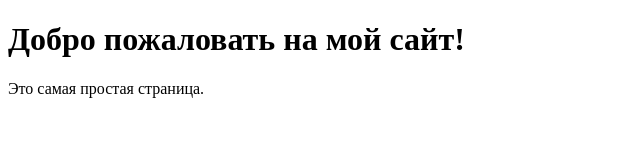
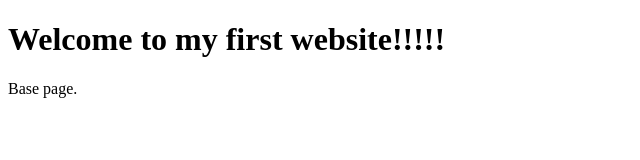
Before and after one commit to Alex123456111/My-first-project, a plain HTML site: page index.html in a window 1280 px wide. Shown: the whole page, without its empty margins (0-640 px from the left). Drawn offline with Linux system fonts and the light colour scheme.

Commit message:
Changed greeting: Welkome to my first website!!!

```diff
--- a/index.html
+++ b/index.html
@@ -3,10 +3,10 @@
 <head>
     <meta charset="UTF-8">
     <meta name="viewport" content="width=device-width, initial-scale=1.0">
-    <title>Главная страница</title>
+    <title>main page</title>
 </head>
 <body>
-    <h1>Добро пожаловать на мой сайт!</h1>
-    <p>Это самая простая страница.</p>
+    <h1>Welcome to my first website!!!!!</h1>
+    <p>Base page.</p>
 </body>
 </html>
```
